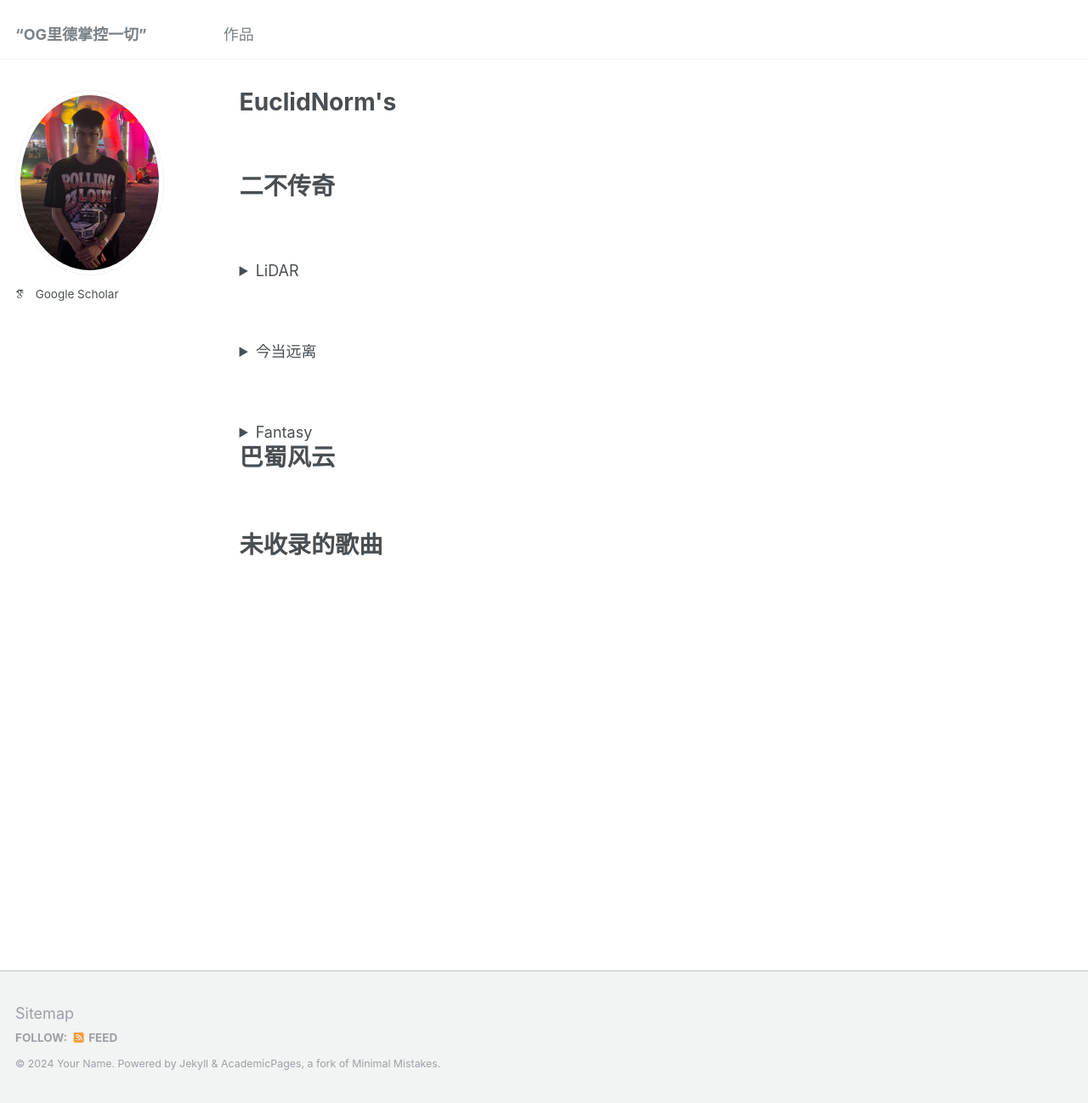
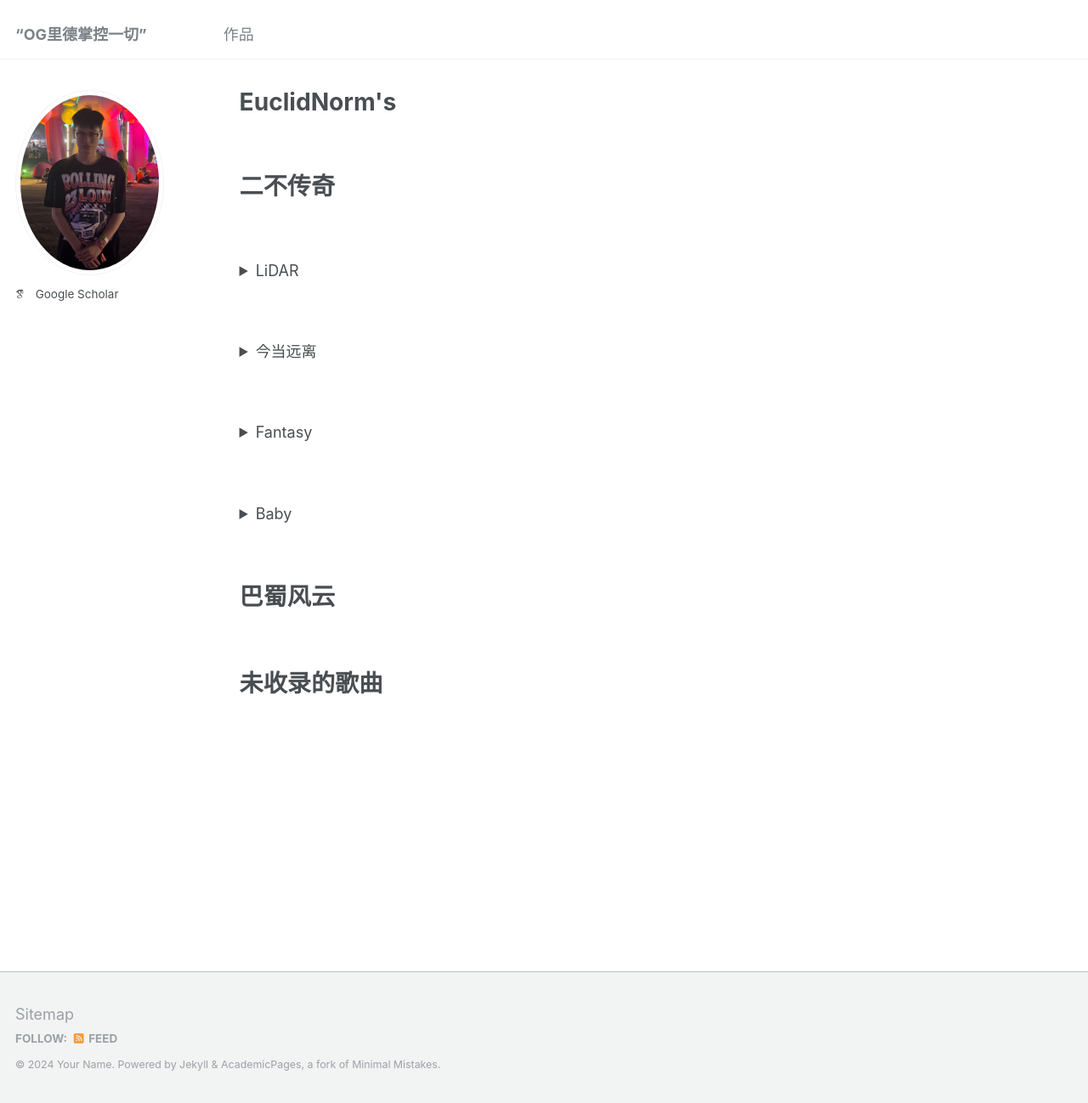
Before and after one commit to BSITA-CQ/BSITA-CQ.github.io, a Jekyll site: the page built from _pages/cv.md, in a window 1280 px wide and 1298 px high. Shown: the whole window at 85% size. Built offline with Jekyll 4.4.1, drawn with Linux system fonts in a browser that asks for light colours; some web fonts are replaced.

Commit message:
Update cv.md

```diff
--- a/_pages/cv.md
+++ b/_pages/cv.md
@@ -211,6 +211,62 @@
 
 </details>
 
+<br/>
+
+<details>
+<summary>Baby</summary>
+
+<br/>
+Overnight, yeah, work overnight
+<br/>
+Have no time, I don't have that time, yeah
+<br/>
+In no vibe, yeah, bitch I'm in no vibe
+<br/>
+Keep myself alive, they will never take my pride, yeah
+<br/>
+You wanna see the Mo, once I show up but you always flee
+<br/>
+I don't wanna smoke no more, but I always see those memories
+<br/>
+Feeling my heart so cold, you left me fucked up since last February
+<br/>
+Life ain't normal, I don't dare to show them my fragility
+<br/>
+In nostalgia, I don't wanna leave
+<br/>
+I'm drown but you don't wanna reach
+<br/>
+Stay with me, there could've been better things
+<br/>
+But my error leads me (to) break the everything
+<br/>
+In nostalgia, I don't wanna leave
+<br/>
+I'm drown but you don't wanna reach
+<br/>
+Stay with me, there could've been better things
+<br/>
+But my error leads me (to) break the everything
+<br/>
+我好像看不见任何的light
+<br/>
+痛苦和仇恨蒙蔽了我的双眼，我以为I’ll be alright
+<br/>
+时间也好像总在一晃眼，一切也永远回不到从前
+<br/>
+我只能把我所有的怀念，fold in the pack，put in the mic，yeah
+<br/>
+还记得第一次见你，感觉你也很普通
+<br/>
+但那份质朴却引起了我的冲动，陪你过好几个春夏秋冬
+<br/>
+过得太幸福以至于没见到不安涌动，最终我只能在回忆里努力去记忆你稚嫩的脸
+
+</details>
+
+<br/>
+
 巴蜀风云
 =========
 <br/>
```
